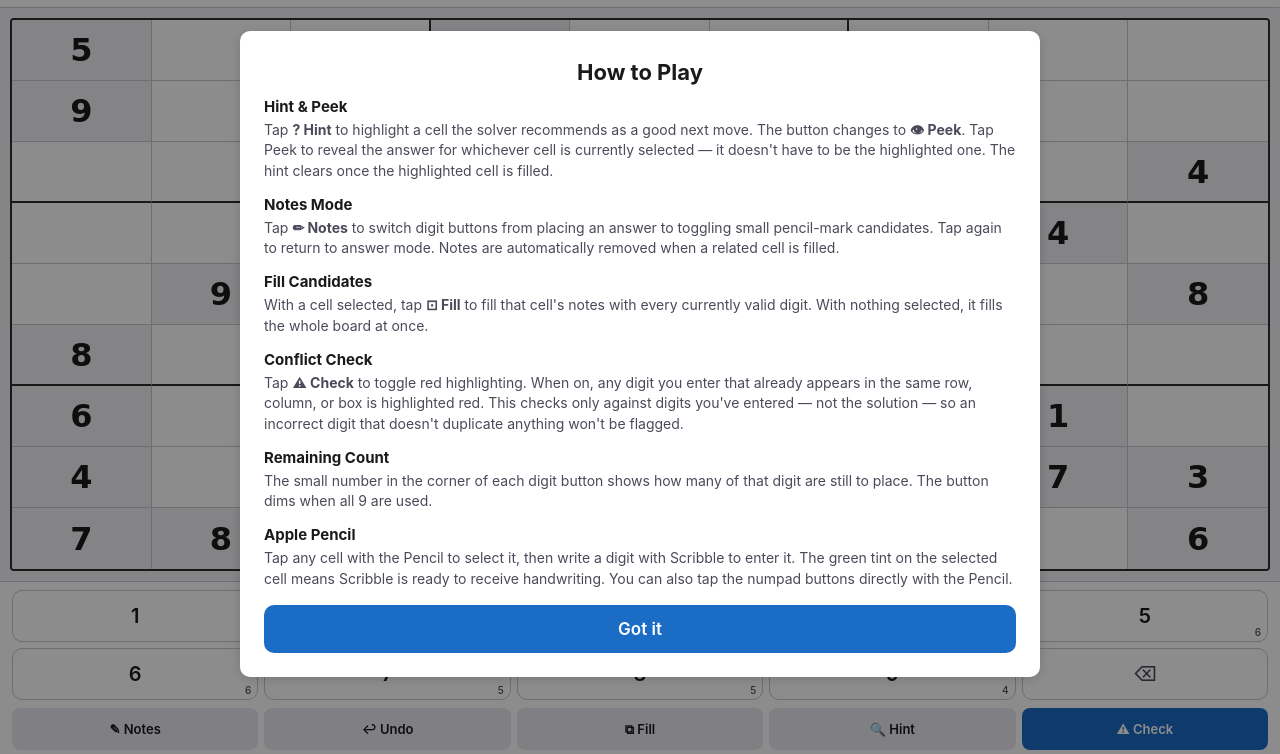
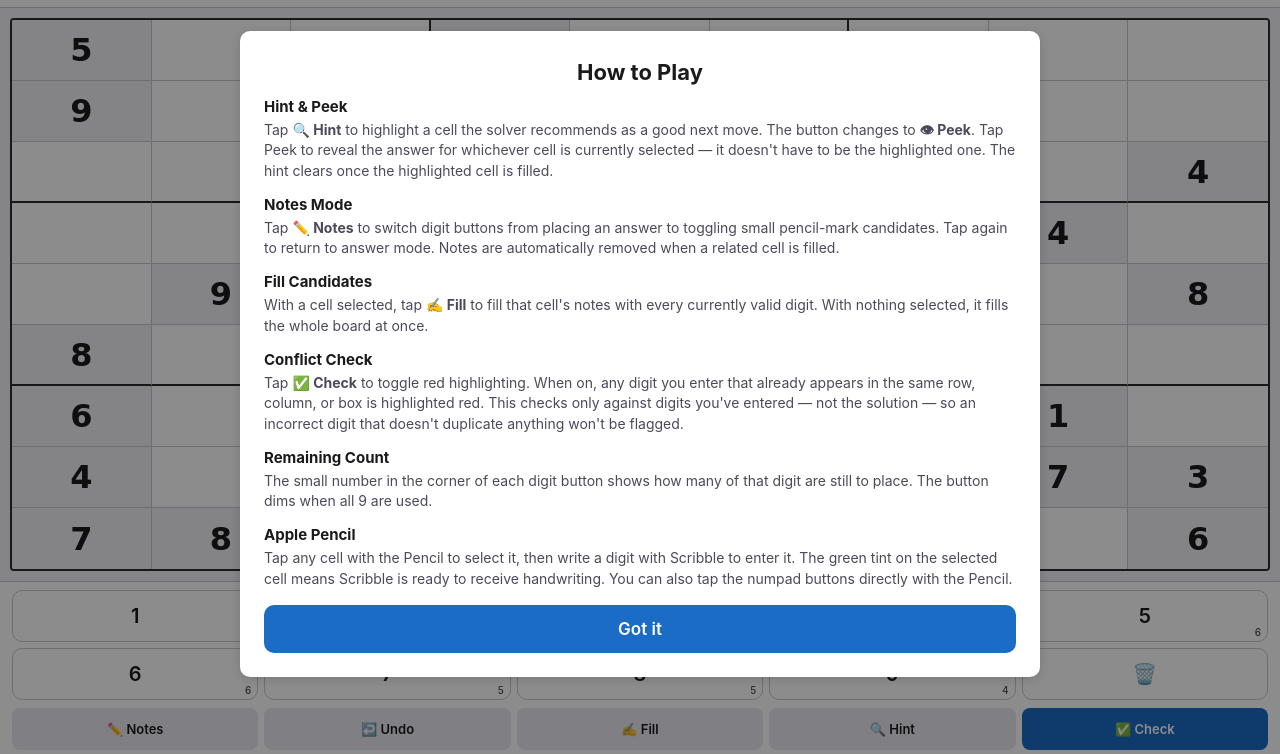
Before and after one commit to ShadowfootNZ/sudoku, a plain HTML site: page index.html in a window 1280 px wide. Both pictures are taken after a click on the button "Help". Shown: the part 46-800 px from the top of the page. Drawn offline with Linux system fonts and the light colour scheme.

Commit message:
Replace delete and fill button symbols with emojis
Delete: ⌫ → 🗑️, Fill: ⊡ → ✍️. Help text updated to match. SW cache bumped to v22.

Co-Authored-By: Claude Sonnet 4.6 <noreply@anthropic.com>

```diff
--- a/index.html
+++ b/index.html
@@ -63,14 +63,14 @@
       <button class="num-btn" data-digit="7"><span class="num-digit">7</span><span class="num-remaining"></span></button>
       <button class="num-btn" data-digit="8"><span class="num-digit">8</span><span class="num-remaining"></span></button>
       <button class="num-btn" data-digit="9"><span class="num-digit">9</span><span class="num-remaining"></span></button>
-      <button class="num-btn" id="delete-btn" aria-label="Delete">&#x232B;</button>
+      <button class="num-btn" id="delete-btn" aria-label="Delete">🗑️</button>
     </div>
     <div id="mode-controls">
-      <button id="notes-btn"    class="mode-btn" title="Toggle notes mode">&#x270E; Notes</button>
-      <button id="undo-btn"     class="mode-btn" title="Undo">&#x21A9; Undo</button>
-      <button id="fill-btn"     class="mode-btn" title="Fill candidates">&#x29C9; Fill</button>
-      <button id="hint-btn"     class="mode-btn" title="Hint">? Hint</button>
-      <button id="conflict-btn" class="mode-btn active" title="Toggle conflict check">&#x26A0; Check</button>
+      <button id="notes-btn"    class="mode-btn" title="Toggle notes mode">✏️ Notes</button>
+      <button id="undo-btn"     class="mode-btn" title="Undo">↩️ Undo</button>
+      <button id="fill-btn"     class="mode-btn" title="Fill candidates">✍️ Fill</button>
+      <button id="hint-btn"     class="mode-btn" title="Hint">🔍 Hint</button>
+      <button id="conflict-btn" class="mode-btn active" title="Toggle conflict check">✅ Check</button>
     </div>
   </div>
 
@@ -110,19 +110,19 @@
     <div id="help-content">
       <div class="help-section">
         <strong>Hint &amp; Peek</strong>
-        <p>Tap <b>? Hint</b> to highlight a cell the solver recommends as a good next move. The button changes to <b>👁 Peek</b>. Tap Peek to reveal the answer for whichever cell is currently selected — it doesn't have to be the highlighted one. The hint clears once the highlighted cell is filled.</p>
+        <p>Tap <b>🔍 Hint</b> to highlight a cell the solver recommends as a good next move. The button changes to <b>👁 Peek</b>. Tap Peek to reveal the answer for whichever cell is currently selected — it doesn't have to be the highlighted one. The hint clears once the highlighted cell is filled.</p>
       </div>
       <div class="help-section">
         <strong>Notes Mode</strong>
-        <p>Tap <b>✏ Notes</b> to switch digit buttons from placing an answer to toggling small pencil-mark candidates. Tap again to return to answer mode. Notes are automatically removed when a related cell is filled.</p>
+        <p>Tap <b>✏️ Notes</b> to switch digit buttons from placing an answer to toggling small pencil-mark candidates. Tap again to return to answer mode. Notes are automatically removed when a related cell is filled.</p>
       </div>
       <div class="help-section">
         <strong>Fill Candidates</strong>
-        <p>With a cell selected, tap <b>⊡ Fill</b> to fill that cell's notes with every currently valid digit. With nothing selected, it fills the whole board at once.</p>
+        <p>With a cell selected, tap <b>✍️ Fill</b> to fill that cell's notes with every currently valid digit. With nothing selected, it fills the whole board at once.</p>
       </div>
       <div class="help-section">
         <strong>Conflict Check</strong>
-        <p>Tap <b>⚠ Check</b> to toggle red highlighting. When on, any digit you enter that already appears in the same row, column, or box is highlighted red. This checks only against digits you've entered — not the solution — so an incorrect digit that doesn't duplicate anything won't be flagged.</p>
+        <p>Tap <b>✅ Check</b> to toggle red highlighting. When on, any digit you enter that already appears in the same row, column, or box is highlighted red. This checks only against digits you've entered — not the solution — so an incorrect digit that doesn't duplicate anything won't be flagged.</p>
       </div>
       <div class="help-section">
         <strong>Remaining Count</strong>
--- a/sw.js
+++ b/sw.js
@@ -1,6 +1,6 @@
 // Service worker: cache-first strategy for all static assets
 
-const CACHE = 'sudoku-v21';
+const CACHE = 'sudoku-v22';
 const BASE  = self.registration.scope;
 
 const ASSETS = [
```
